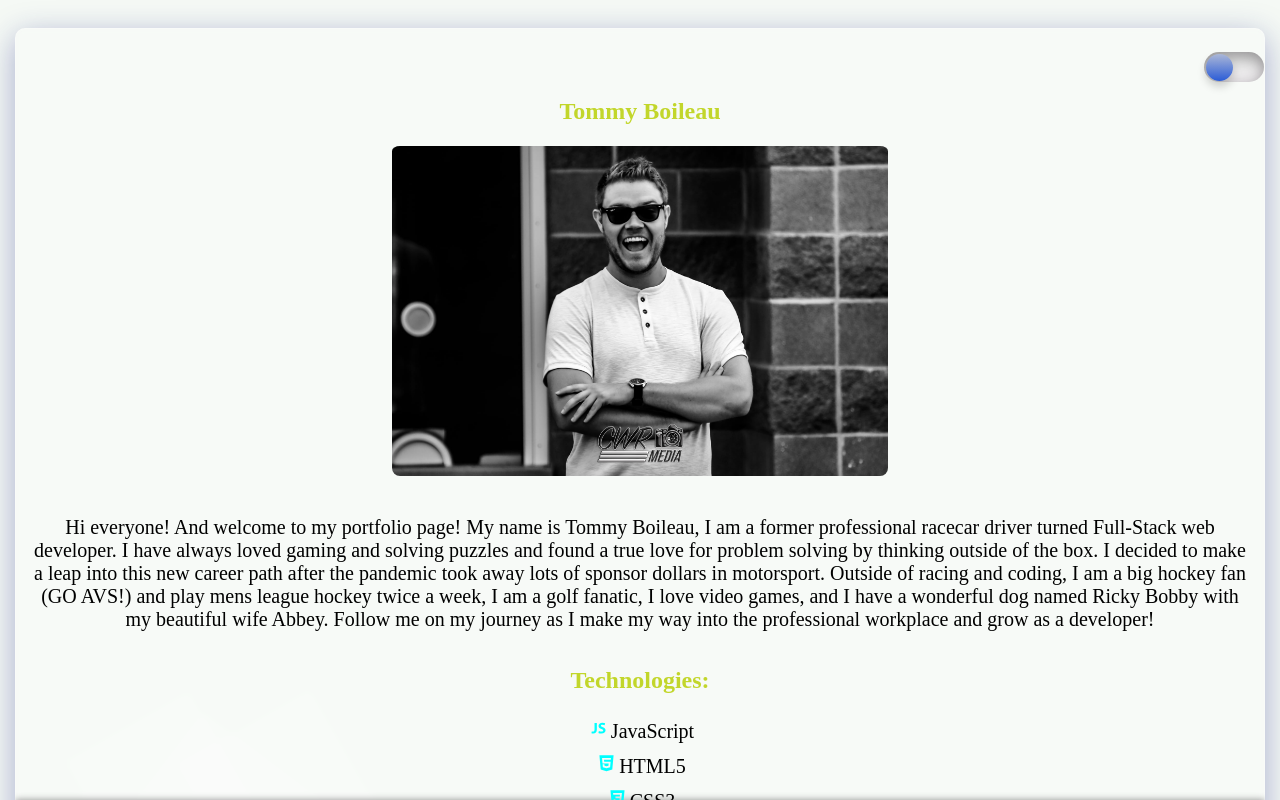
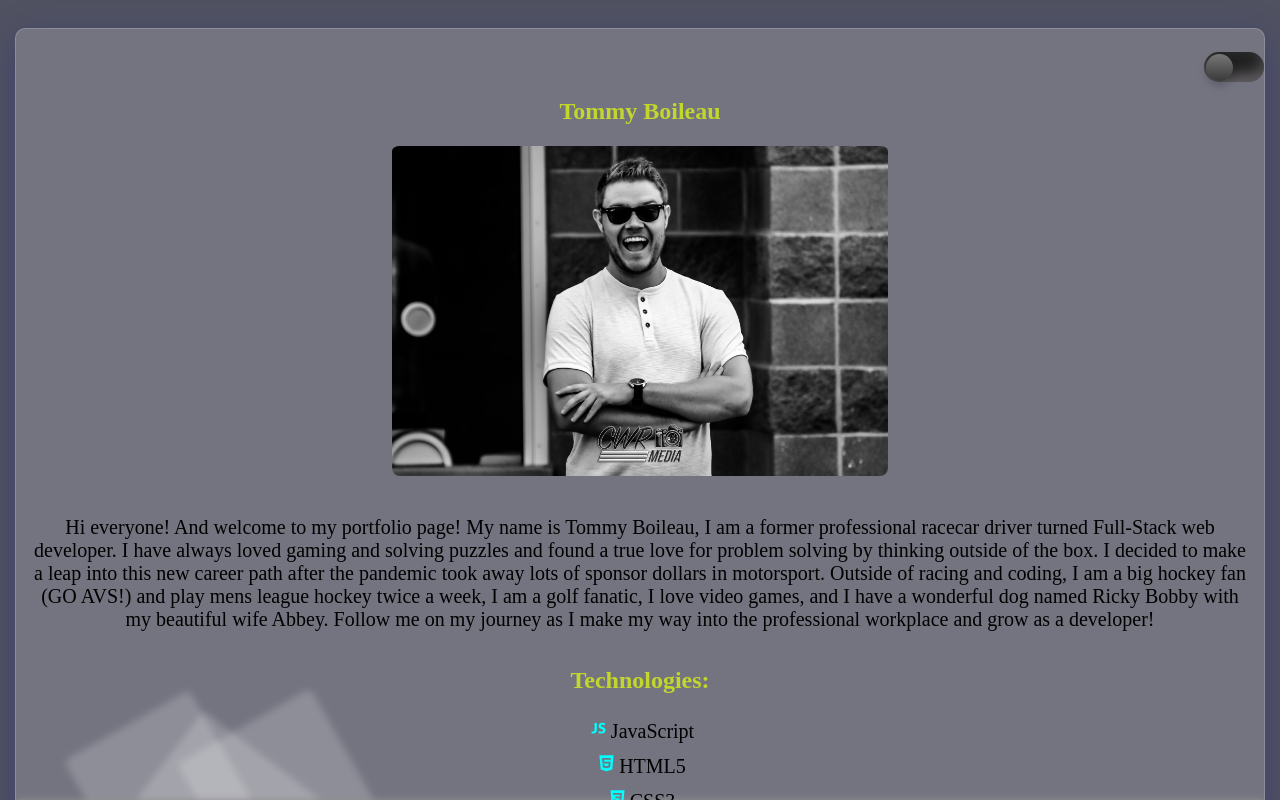
Before and after one commit to TommyBspeed/TommyBspeed.github.io, a React (Create React App) app: page / in a window 1280 px wide. Shown: the top 800 px of the page. Built offline with nearby package versions, Linux system fonts and the light colour scheme.

Commit message:
switched default setting for darkmode

```diff
--- a/src/Components/Background/Background.css
+++ b/src/Components/Background/Background.css
@@ -21,11 +21,15 @@
   left: 0;
   margin: 0;
   padding: 0;
-  background: #515261;
+  background: rgb(245, 249, 245);
   overflow: hidden;
 }
 .toggleActive {
-  background: rgb(245, 249, 245);
+  background: #515261;
+}
+
+.toggleActive li {
+  background: rgb(38, 90, 200);
 }
 .background li {
   position: absolute;
--- a/src/Components/DarkMode/DarkMode.css
+++ b/src/Components/DarkMode/DarkMode.css
@@ -3,8 +3,8 @@ label {
   height: 30px;
   position: relative;
   display: block;
+  background: #242424;
 
-  background: #ebebeb;
   border-radius: 200px;
   box-shadow: inset 0px 5px 15px rgba(0, 0, 0, 0.4),
     inset 0px -5px 15px rgba(255, 244, 255, 0.4);
@@ -18,8 +18,8 @@ label::after {
   position: absolute;
   top: 1.5px;
   left: 2px;
+  background: linear-gradient(180deg, #777, #3a3a3a);
 
-  background: linear-gradient(180deg, #abb7d7, #2b5cd6);
   border-radius: 180px;
   box-shadow: 0px 5px 10px rgba(0, 0, 0, 0.2);
 }
@@ -29,12 +29,13 @@ input {
   visibility: hidden;
 }
 input:checked + label {
-  background: #242424;
+  background: #ebebeb;
 }
 input:checked + label:after {
   left: 58px;
   transform: translateX(-100%);
-  background: linear-gradient(180deg, #777, #3a3a3a);
+
+  background: linear-gradient(180deg, #abb7d7, #2b5cd6);
 }
 label,
 label:after {
```
